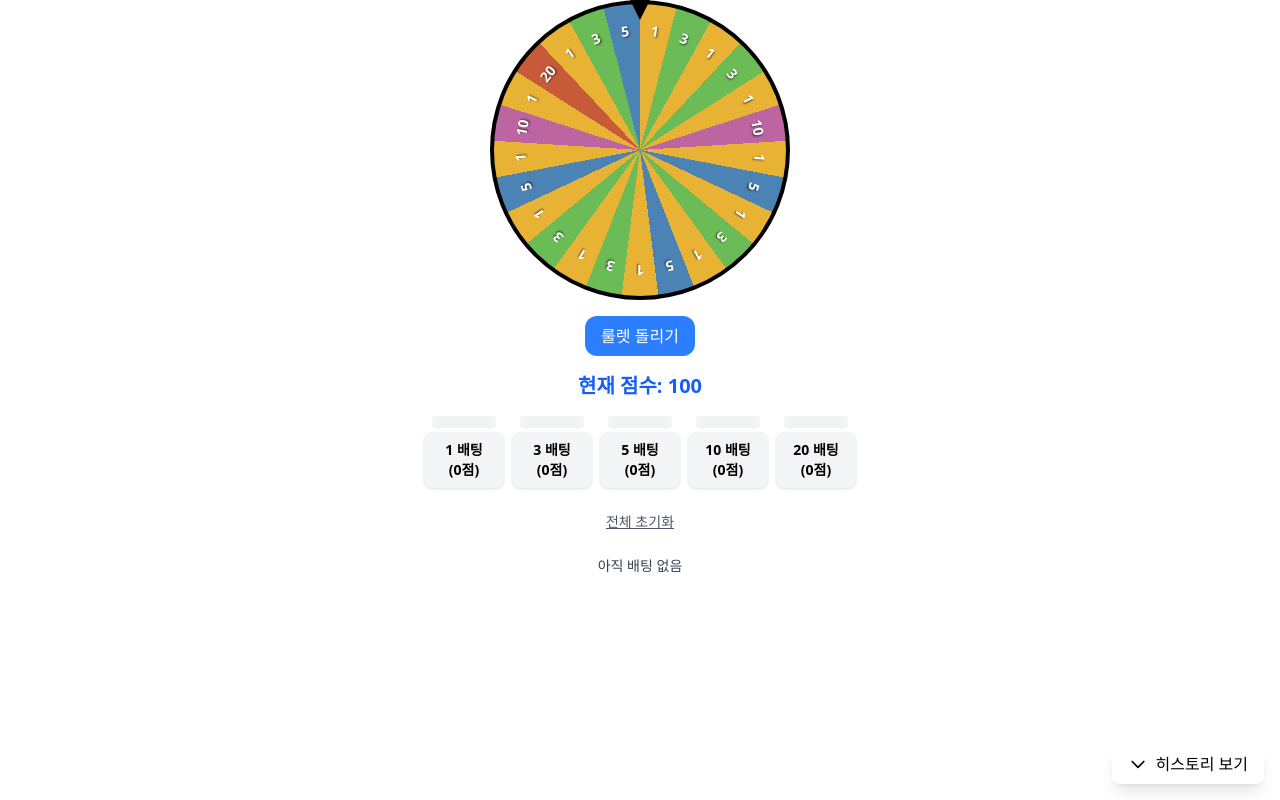
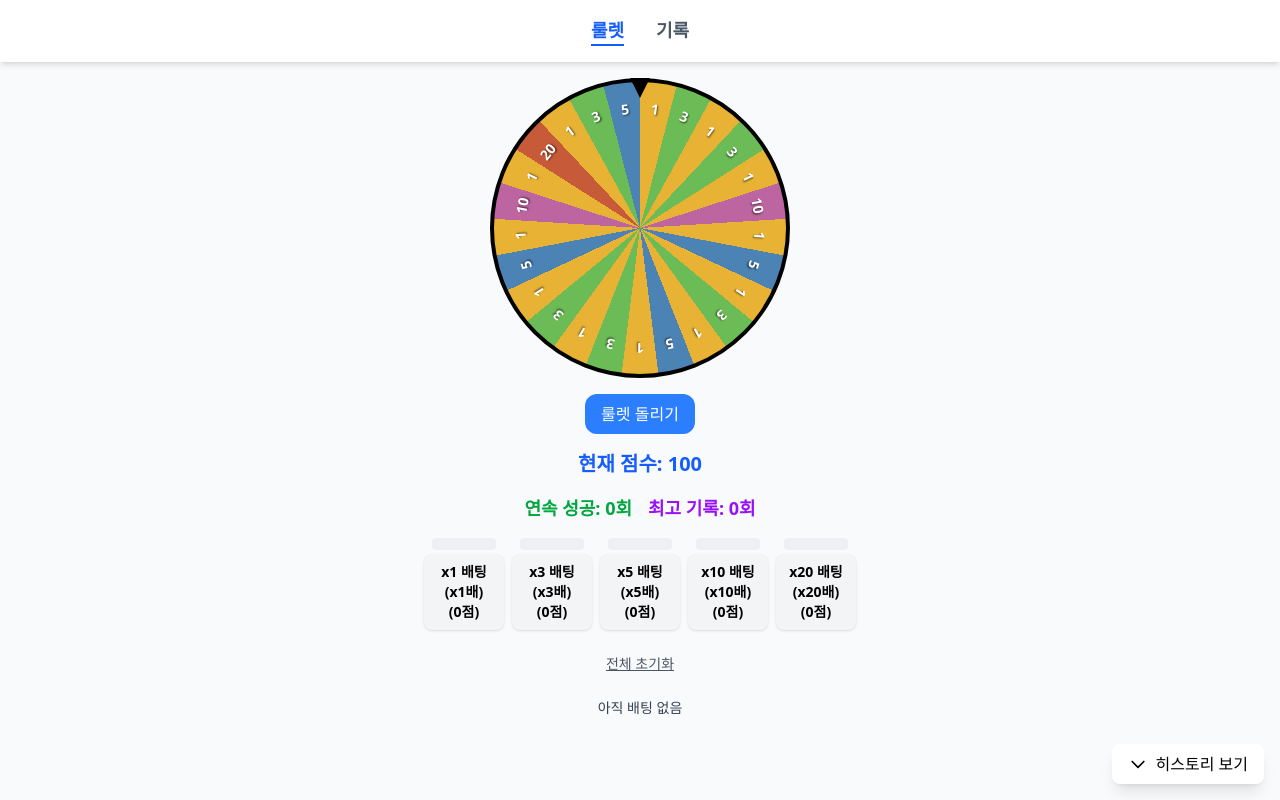
Before and after one commit to bonyoungkoo/chick-n-spin, a Next.js app: page / in a window 1280 px wide. Built offline with nearby package versions, Linux system fonts and the light colour scheme.

Commit message:
Navigation 추가

```diff
--- /dev/null
+++ b/src/app/history/page.tsx
@@ -0,0 +1,12 @@
+"use client";
+
+import BettingHistory from "@/components/BettingHistory";
+
+export default function HistoryPage() {
+  return (
+    <div className="flex flex-col items-center gap-4">
+      <h1 className="text-2xl font-bold text-gray-800 mb-4">배팅 기록</h1>
+      <BettingHistory />
+    </div>
+  );
+}
--- a/src/app/layout.tsx
+++ b/src/app/layout.tsx
@@ -1,4 +1,5 @@
 import "./globals.css";
+import Navigation from "@/components/Navigation";
 
 export default function RootLayout({
   children,
@@ -6,8 +7,11 @@ export default function RootLayout({
   children: React.ReactNode;
 }>) {
   return (
-    <html lang="en">
-      <body>{children}</body>
+    <html lang="ko">
+      <body className="bg-gray-50">
+        <Navigation />
+        <main className="max-w-screen-xl mx-auto p-4">{children}</main>
+      </body>
     </html>
   );
 }
--- a/src/components/BatPanel.tsx
+++ b/src/components/BatPanel.tsx
@@ -9,6 +9,7 @@ interface BetPanelProps {
   onBet: (value: string) => void;
   onReset: () => void;
   winningNumber: string | null;
+  winStreak: number;
 }
 
 const betOptions = ["1", "3", "5", "10", "20"];
@@ -42,13 +43,29 @@ const colorMap: Record<string, { bg: string; hover: string; active: string }> =
     },
   };
 
-// 배당률 설정 (각 숫자 그대로 사용)
-const multiplierMap: Record<string, number> = {
-  "1": 1, // 1배
-  "3": 3, // 3배
-  "5": 5, // 5배
-  "10": 10, // 10배
-  "20": 20, // 20배
+// 배당률 설정 (섹터 수에 따라 조정)
+const getStreakMultiplier = (streak: number): number => {
+  if (streak >= 9) return 4;
+  if (streak >= 6) return 2;
+  if (streak >= 3) return 1;
+  return 0;
+};
+
+const getStreakText = (streak: number): string => {
+  if (streak >= 9) return "4배";
+  if (streak >= 6) return "2배";
+  if (streak >= 3) return "+1배";
+  return "";
+};
+
+const calculateFinalMultiplier = (
+  baseMultiplier: number,
+  streak: number
+): number => {
+  const streakBonus = getStreakMultiplier(streak);
+  if (streakBonus === 0) return baseMultiplier;
+  if (streakBonus === 1) return baseMultiplier + 1;
+  return baseMultiplier * streakBonus;
 };
 
 export default function BetPanel({
@@ -56,6 +73,7 @@ export default function BetPanel({
   onBet,
   onReset,
   winningNumber,
+  winStreak,
 }: BetPanelProps) {
   const [lastBets, setLastBets] = useState<Record<string, number>>({});
   const [winningLED, setWinningLED] = useState<string | null>(null);
@@ -97,6 +115,12 @@ export default function BetPanel({
           const isLEDOn = value === winningLED;
           const color = colorMap[value];
           const colorValue = color.bg.replace("bg-[", "").replace("]", "");
+          const baseMultiplier = parseInt(value);
+          const finalMultiplier = calculateFinalMultiplier(
+            baseMultiplier,
+            winStreak
+          );
+          const hasStreakBonus = winStreak >= 3;
 
           return (
             <div key={value} className="flex flex-col items-center gap-1">
@@ -124,7 +148,7 @@ export default function BetPanel({
                       textShadow: `0 0 4px ${colorValue}, 0 0 8px ${colorValue}`,
                     }}
                   >
-                    +{lastBets[value] * 10 * multiplierMap[value]}
+                    +{lastBets[value] * 10 * finalMultiplier}
                   </span>
                 )}
               </div>
@@ -141,7 +165,11 @@ export default function BetPanel({
                     : {}
                 }
               >
-                {value} 배팅
+                {`x${value}`} 배팅
+                <br />
+                <span className={hasStreakBonus ? "text-red-500" : ""}>
+                  (x{finalMultiplier}배)
+                </span>
                 <br />({betAmount * 10}점)
               </button>
             </div>
--- /dev/null
+++ b/src/components/Navigation.tsx
@@ -0,0 +1,37 @@
+"use client";
+
+import Link from "next/link";
+import { usePathname } from "next/navigation";
+
+export default function Navigation() {
+  const pathname = usePathname();
+
+  return (
+    <nav className="bg-white shadow-md">
+      <div className="max-w-screen-xl mx-auto px-4">
+        <div className="flex justify-center space-x-8 py-4">
+          <Link
+            href="/"
+            className={`text-lg font-semibold transition-colors duration-200 ${
+              pathname === "/"
+                ? "text-blue-600 border-b-2 border-blue-600"
+                : "text-gray-600 hover:text-blue-600"
+            }`}
+          >
+            룰렛
+          </Link>
+          <Link
+            href="/history"
+            className={`text-lg font-semibold transition-colors duration-200 ${
+              pathname === "/history"
+                ? "text-blue-600 border-b-2 border-blue-600"
+                : "text-gray-600 hover:text-blue-600"
+            }`}
+          >
+            기록
+          </Link>
+        </div>
+      </div>
+    </nav>
+  );
+}
--- a/src/components/Roulette.tsx
+++ b/src/components/Roulette.tsx
@@ -58,7 +58,14 @@ export default function Roulette() {
     "20": 0,
   });
 
-  const { score, setScore, addHistory } = useGameStore();
+  const {
+    score,
+    setScore,
+    addHistory,
+    winStreak,
+    bestWinStreak,
+    updateWinStreak,
+  } = useGameStore();
 
   const handleBet = (value: string) => {
     if (spinning) return;
@@ -128,6 +135,20 @@ export default function Roulette() {
     );
   }
 
+  const getStreakMultiplier = (streak: number): number => {
+    if (streak >= 9) return 4;
+    if (streak >= 6) return 2;
+    if (streak >= 3) return 1;
+    return 0;
+  };
+
+  const getStreakText = (streak: number): string => {
+    if (streak >= 9) return "4배";
+    if (streak >= 6) return "2배";
+    if (streak >= 3) return "+1배";
+    return "";
+  };
+
   const spin = () => {
     if (spinning) return;
 
@@ -172,7 +193,20 @@ export default function Roulette() {
         const isWin = bets[resultValue] > 0;
         if (isWin) {
           const betAmount = bets[resultValue] * 10;
-          winnings = betAmount + betAmount * parseInt(resultValue);
+          const baseMultiplier = parseInt(resultValue);
+          const streakBonus = getStreakMultiplier(winStreak);
+
+          if (streakBonus > 0) {
+            // 3~5회는 +1배, 6회 이상은 곱하기
+            if (streakBonus === 1) {
+              winnings = betAmount + betAmount * (baseMultiplier + streakBonus);
+            } else {
+              winnings = betAmount + betAmount * baseMultiplier * streakBonus;
+            }
+          } else {
+            winnings = betAmount + betAmount * baseMultiplier;
+          }
+
           setScore(score + winnings);
         }
 
@@ -184,6 +218,9 @@ export default function Roulette() {
           winAmount: isWin ? winnings : -totalBet,
           isWin,
         });
+
+        // 연속 성공 횟수 업데이트
+        updateWinStreak(isWin);
 
         setBets({
           "1": 0,
@@ -259,11 +296,29 @@ export default function Roulette() {
         </div>
       )}
       <div className="text-xl font-bold text-blue-600">현재 점수: {score}</div>
+      <div className="flex gap-4 text-lg items-center">
+        <div className="font-bold text-green-600">연속 성공: {winStreak}회</div>
+        {winStreak >= 3 && (
+          <div className="animate-pulse text-orange-500 font-bold flex items-center gap-1">
+            {Array(Math.min(3, Math.floor(winStreak / 3)))
+              .fill("🔥")
+              .join("")}
+            Hot Streak x{winStreak}!
+            <span className="ml-1 text-red-500">
+              ({getStreakText(winStreak)} 보너스)
+            </span>
+          </div>
+        )}
+        <div className="font-bold text-purple-600">
+          최고 기록: {bestWinStreak}회
+        </div>
+      </div>
       <BatPanel
         bets={bets}
         onBet={handleBet}
         onReset={resetBets}
         winningNumber={result}
+        winStreak={winStreak}
       />
       <BettingHistory />
     </div>
--- a/src/store/useGameStore.ts
+++ b/src/store/useGameStore.ts
@@ -12,14 +12,19 @@ interface BetRecord {
 interface GameState {
   score: number;
   history: BetRecord[];
+  winStreak: number; // 현재 연속 성공 횟수
+  bestWinStreak: number; // 최고 연속 성공 횟수
   setScore: (score: number) => void;
   addHistory: (record: Omit<BetRecord, "timestamp">) => void;
   clearHistory: () => void;
+  updateWinStreak: (isWin: boolean) => void; // 연속 성공 횟수 업데이트
 }
 
 export const useGameStore = create<GameState>((set) => ({
   score: 100,
   history: [],
+  winStreak: 0,
+  bestWinStreak: 0,
   setScore: (score) => set({ score }),
   addHistory: (record) =>
     set((state) => ({
@@ -32,4 +37,16 @@ export const useGameStore = create<GameState>((set) => ({
       ].slice(0, 50), // 최근 50개까지만 유지
     })),
   clearHistory: () => set({ history: [] }),
+  updateWinStreak: (isWin) =>
+    set((state) => {
+      if (isWin) {
+        const newWinStreak = state.winStreak + 1;
+        return {
+          winStreak: newWinStreak,
+          bestWinStreak: Math.max(state.bestWinStreak, newWinStreak),
+        };
+      } else {
+        return { winStreak: 0 };
+      }
+    }),
 }));
```
